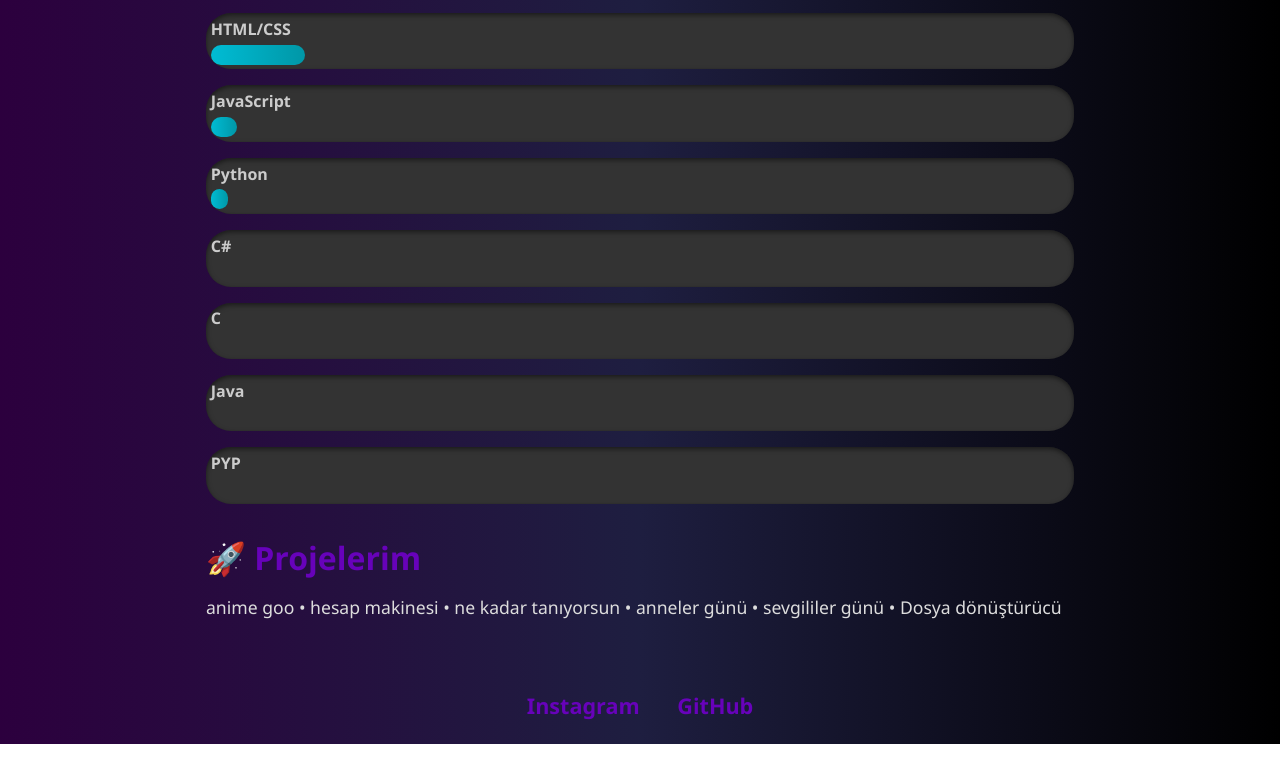
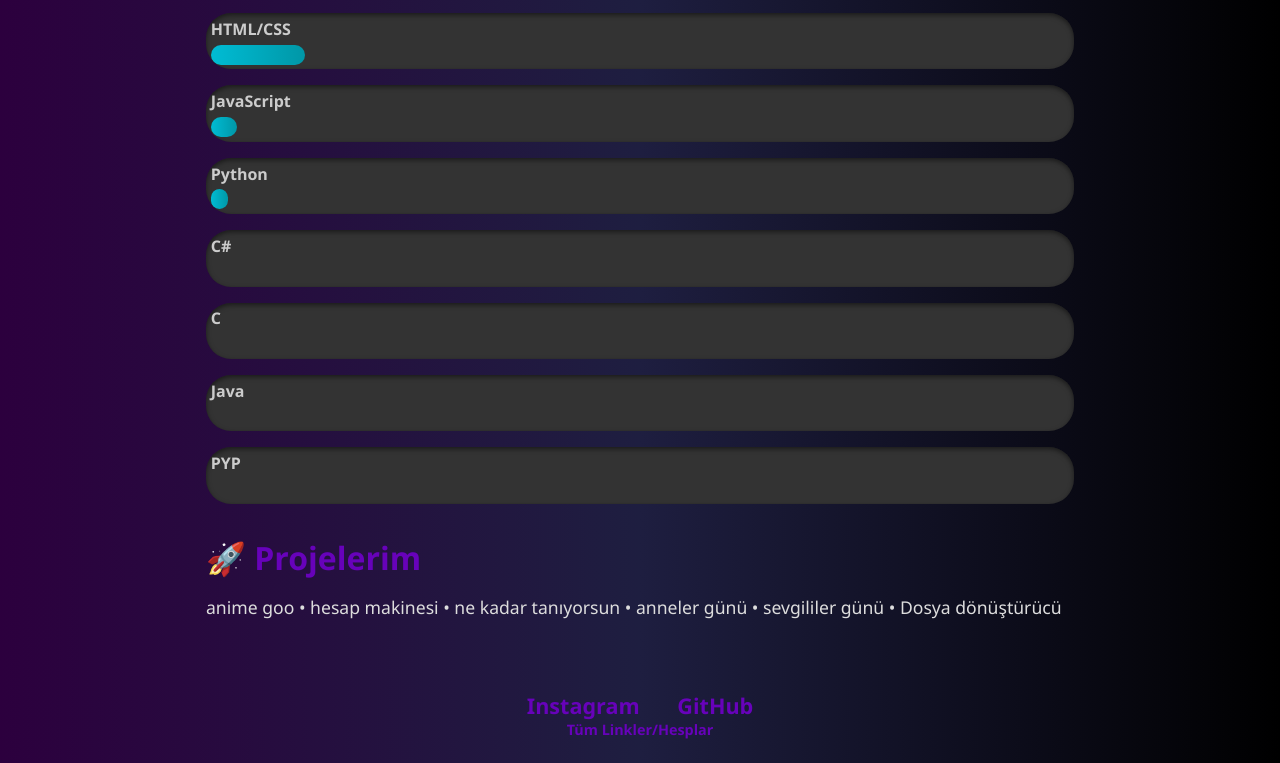
Before and after one commit to admin-kaport/mert, a plain HTML site: page index.html in a window 1280 px wide. Shown: the part 573-1336 px from the top of the page. Drawn offline with Linux system fonts and the light colour scheme.

Commit message:
index.html

```diff
--- a/index.html
+++ b/index.html
@@ -216,6 +216,7 @@
        <h2/>
             <a href="https://instagram.com/uq.wst" target="_blank" rel="noopener noreferrer">Instagram</a>
             <a href="https://github.com/admin-kaport" target="_blank" rel="noopener noreferrer">GitHub</a> </h2>
+            <a href="https://admin-kaport.github.io/E/" target="_blank" rel="noopener noreferrer">Tüm Linkler/Hesplar</a> </h2>
         </div>
     </footer>
 </body>
```
